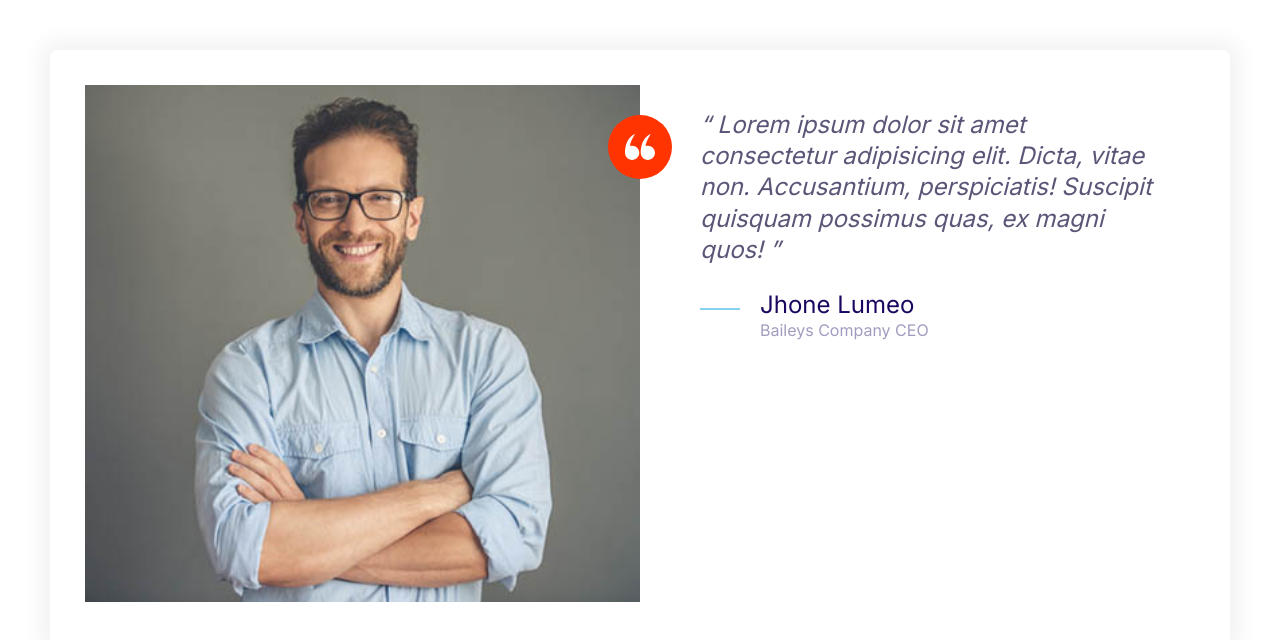
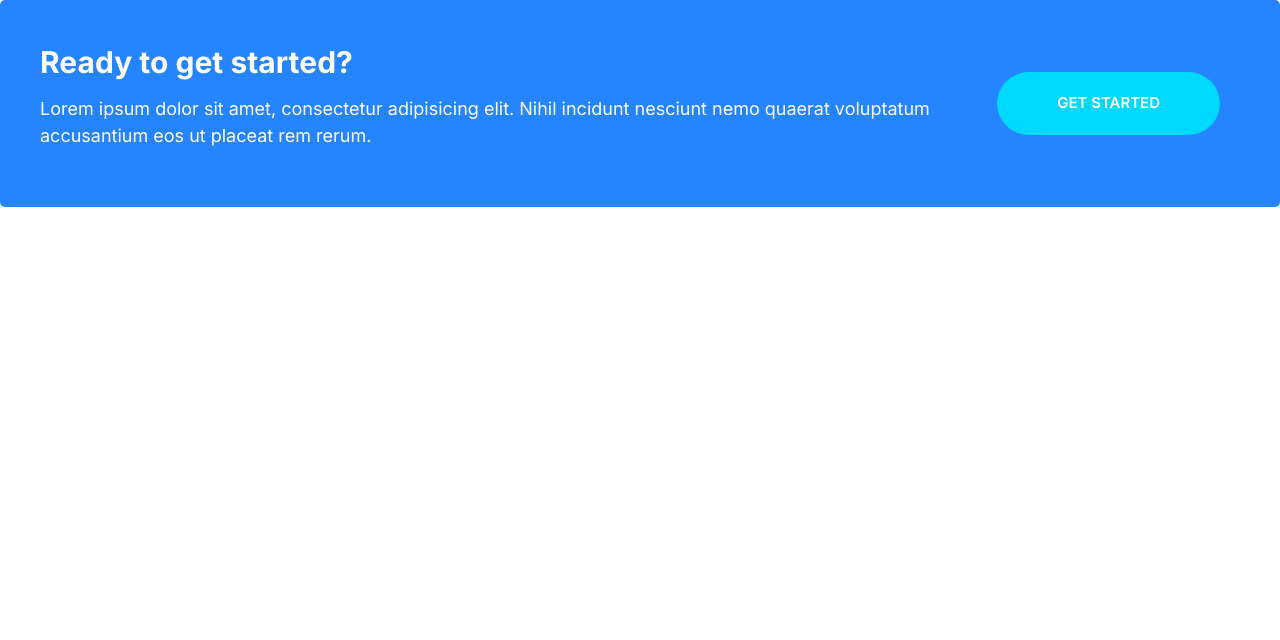
Before and after one commit to Laoluwapo/moshify-clone, a plain HTML site: page index.html in a window 1280 px wide. Drawn offline with Linux system fonts and the light colour scheme.

Commit message:
Build the callouts component.

```diff
--- a/css/style.css
+++ b/css/style.css
@@ -237,6 +237,11 @@ a{
 .btn--outline:hover {
     background: var(--color-headings);
     color: #fff;
+}
+
+.btn--stretched {
+    padding-left: 6rem;
+    padding-right: 6rem;
 }
 
 .btn--block {
@@ -483,3 +488,43 @@ a{
         margin-left: 6rem;
     }
 }
+
+/* CALLOUTS */
+
+.callout {
+    padding: 4rem;
+    border-radius: 5px;
+}
+
+.callout--primary {
+    background: var(--color-primary);
+    color: #fff;
+}
+
+.callout__heading {
+    color: #fff;
+    margin-top: 0;
+    font-size: 3rem;
+}
+
+.callout .btn {
+    justify-self: center;
+    align-self: center;
+}
+
+.callout__content {
+    text-align: center;
+}
+
+@media screen and (min-width:768px) {
+    .callout .grid--1x2 {
+        grid-template-columns: 1fr auto;
+    }
+    .callout__content {
+        text-align: left;
+    }
+    .callout .btn {
+        justify-self: start;
+        margin: 0 2rem;
+    }
+}
--- a/index.html
+++ b/index.html
@@ -17,37 +17,18 @@
     <link rel="stylesheet" href="css/normalize.css" />
     <link rel="stylesheet" href="css/style.css" />
   </head>
-  <body style="padding: 5rem">
-    <div class="card testimonial">
+  <body>
+    <div class="callout callout--primary">
       <div class="grid grid--1x2">
-        <div class="testimonial__image">
-          <img src="images/testimonial.jpg" alt="A happy, smiling customer" />
-          <span class="icon-container icon-container--accent">
-            <svg class="icon icon--white icon--small">
-              <use xlink:href="images/sprite.svg#quotes"></use>
-            </svg>
-          </span>
+        <div class="callout__content">
+          <h2 class="callout__heading">Ready to get started?</h2>
+          <p>
+            Lorem ipsum dolor sit amet, consectetur adipisicing elit. Nihil
+            incidunt nesciunt nemo quaerat voluptatum accusantium eos ut placeat
+            rem rerum.
+          </p>
         </div>
-        <blockquote class="quote">
-          <p class="quote__text">
-            Lorem ipsum dolor sit amet consectetur adipisicing elit. Dicta,
-            vitae non. Accusantium, perspiciatis! Suscipit quisquam possimus
-            quas, ex magni quos!
-          </p>
-          <footer>
-            <div class="media">
-              <div class="media__image">
-                <svg class="icon icon--primary quote__line">
-                  <use xlink:href="images/sprite.svg#line"></use>
-                </svg>
-              </div>
-              <div class="media__body">
-                <h3 class="media__title quote__author">Jhone Lumeo</h3>
-                <p class="quote__company">Baileys Company CEO</p>
-              </div>
-            </div>
-          </footer>
-        </blockquote>
+        <a href="#" class="btn btn--secondary btn--stretched">Get Started</a>
       </div>
     </div>
   </body>
```
Also changed, not shown: components/callouts.html (added, +12 -0 lines).
